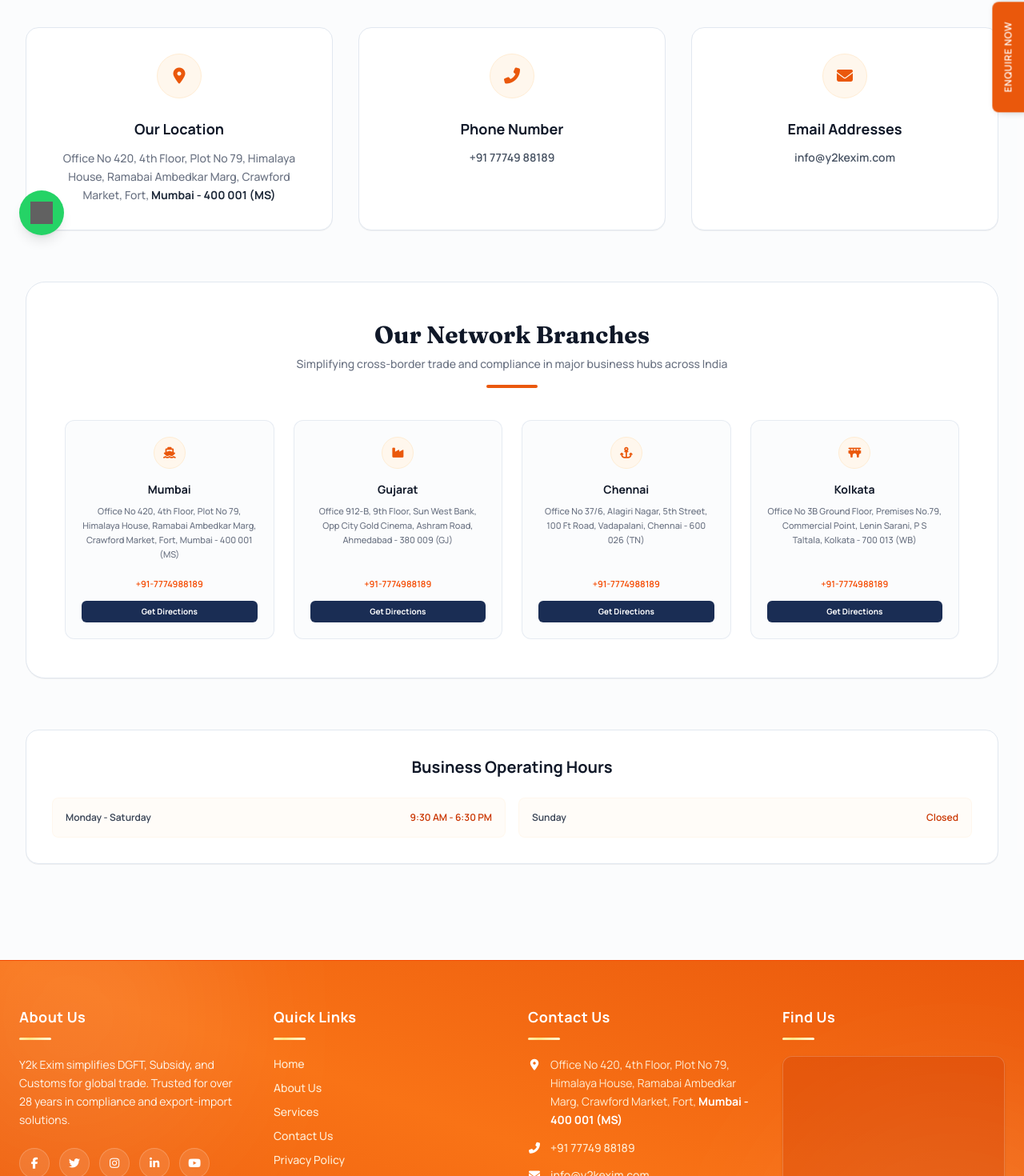
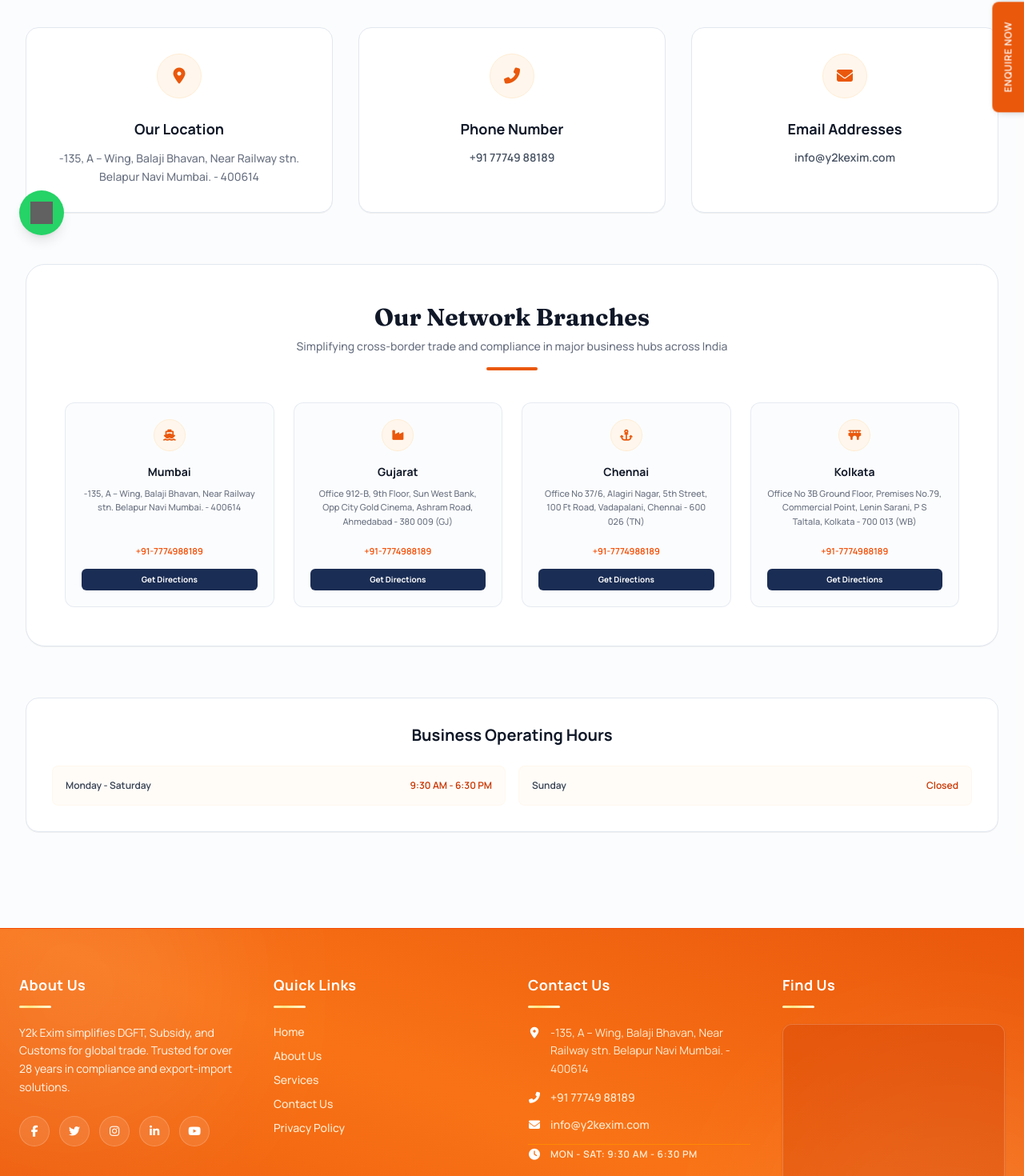
Before and after one commit to Sahilwagh03/Y2K-Exim, a Next.js app: page /contact-us in a window 1280 px wide. Shown: the part 458-1928 px from the top of the page at 80% size. Built offline with nearby package versions, Linux system fonts and the light colour scheme; grey boxes are pictures that could not be loaded.

Commit message:
feat: Changed the address

```diff
--- a/app/contact-us/page.tsx
+++ b/app/contact-us/page.tsx
@@ -14,7 +14,7 @@
   {
     city: "Mumbai",
     icon: "fas fa-ship",
-    address: "Office No 420, 4th Floor, Plot No 79, Himalaya House, Ramabai Ambedkar Marg, Crawford Market, Fort, Mumbai - 400 001 (MS)",
+    address: "-135, A – Wing, Balaji Bhavan, Near Railway stn. Belapur Navi Mumbai. - 400614",
     phones: ["+91-7774988189"],
     mapLink: "https://maps.app.goo.gl/JdvW9vjushM4Eh1h6"
   },
@@ -77,7 +77,7 @@
             </div>
             <h3 className="text-lg font-bold text-gray-900 mb-3">Our Location</h3>
             <p className="text-gray-500 text-xs md:text-sm leading-relaxed font-medium">
-              Office No 420, 4th Floor, Plot No 79, Himalaya House, Ramabai Ambedkar Marg, Crawford Market, Fort, <strong className="text-gray-800">Mumbai - 400 001 (MS)</strong>
+              -135, A – Wing, Balaji Bhavan, Near Railway stn. Belapur Navi Mumbai. - 400614
             </p>
           </div>
 
--- a/components/Footer.tsx
+++ b/components/Footer.tsx
@@ -108,7 +108,7 @@
                 <div className="flex items-start gap-3">
                   <i className="fas fa-map-marker-alt text-white mt-1 w-4 text-center flex-shrink-0"></i>
                   <p className="leading-relaxed">
-                    Office No 420, 4th Floor, Plot No 79, Himalaya House, Ramabai Ambedkar Marg, Crawford Market, Fort, <b className="text-white font-bold">Mumbai - 400 001 (MS)</b>
+                    -135, A – Wing, Balaji Bhavan, Near Railway stn. Belapur Navi Mumbai. - 400614
                   </p>
                 </div>
                 <div className="flex items-center gap-3">
```
